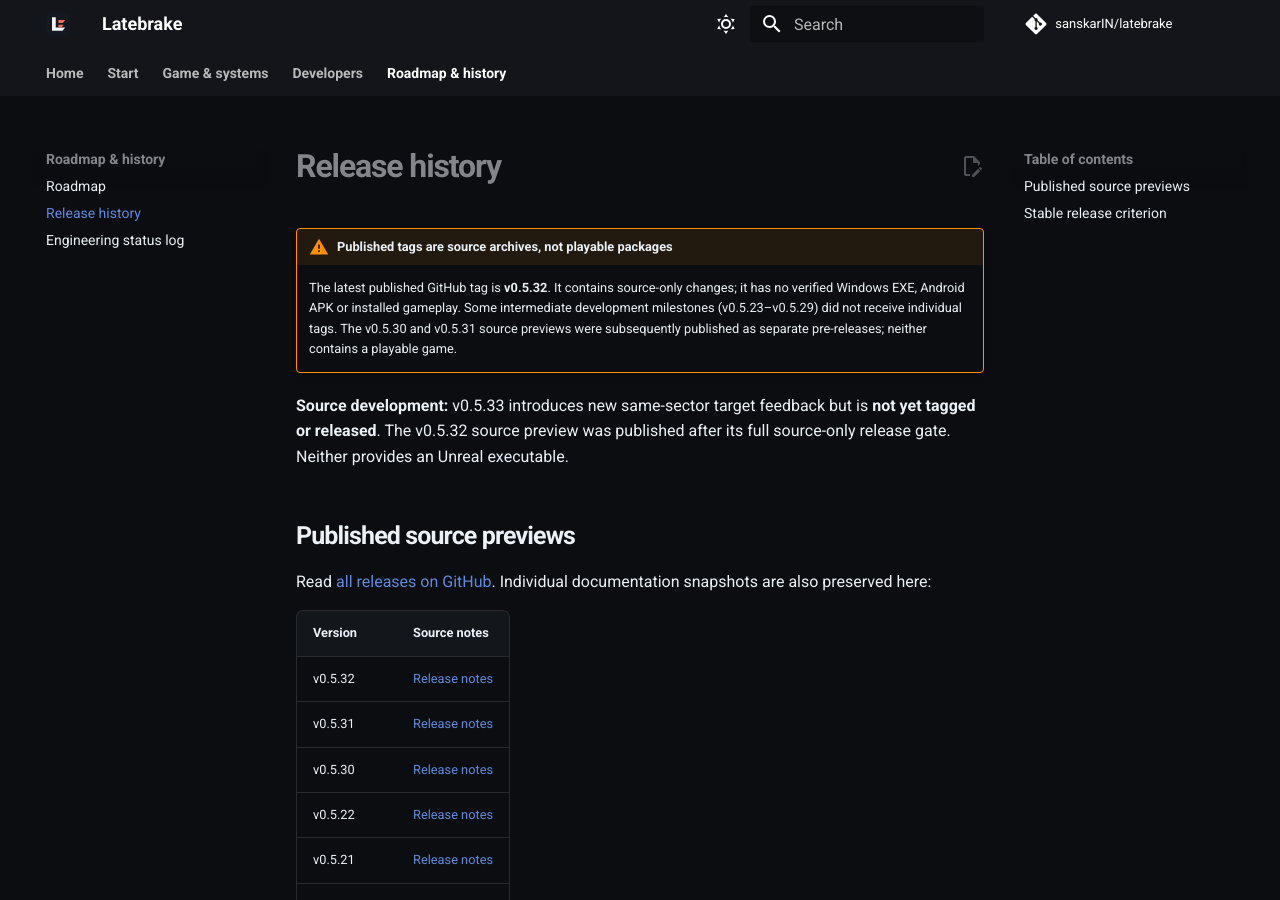
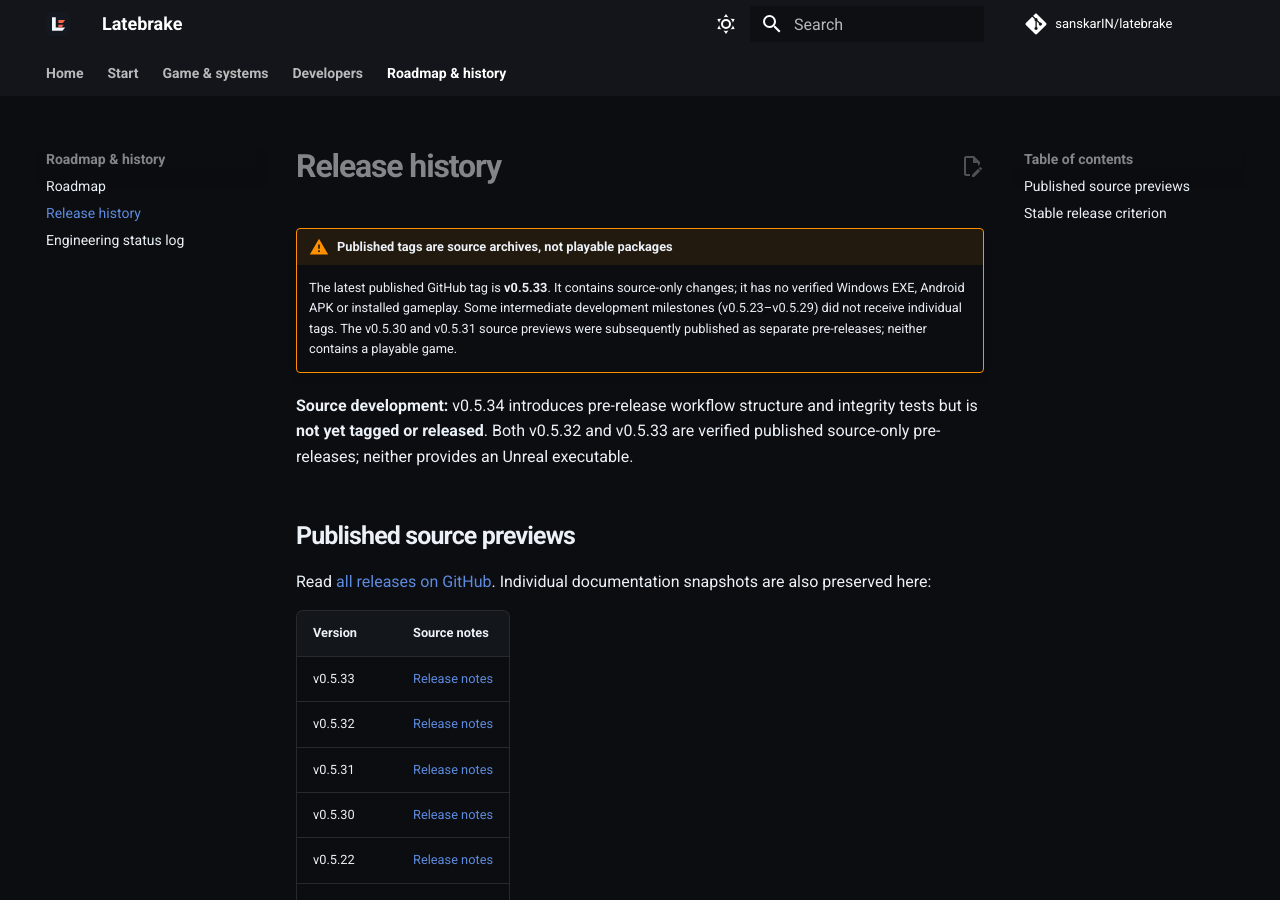
Before and after one commit to sanskarIN/latebrake, an MkDocs documentation site: the page built from docs/release-history.md, in a window 1280 px wide and 900 px high. Built offline with MkDocs 1.6.1 and Material for MkDocs 9.7.7, drawn with Linux system fonts in a browser that asks for light colours; comment, search, counter and statistics services are not loaded.

Commit message:
docs(v0.5.34): track release-workflow guards (docs/release-history.md)

```diff
--- a/docs/release-history.md
+++ b/docs/release-history.md
@@ -1,9 +1,9 @@
 # Release history
 
 !!! warning "Published tags are source archives, not playable packages"
-    The latest published GitHub tag is **v0.5.32**. It contains source-only changes; it has no verified Windows EXE, Android APK or installed gameplay. Some intermediate development milestones (v0.5.23–v0.5.29) did not receive individual tags. The v0.5.30 and v0.5.31 source previews were subsequently published as separate pre-releases; neither contains a playable game.
+    The latest published GitHub tag is **v0.5.33**. It contains source-only changes; it has no verified Windows EXE, Android APK or installed gameplay. Some intermediate development milestones (v0.5.23–v0.5.29) did not receive individual tags. The v0.5.30 and v0.5.31 source previews were subsequently published as separate pre-releases; neither contains a playable game.
 
-**Source development:** v0.5.33 introduces new same-sector target feedback but is **not yet tagged or released**. The v0.5.32 source preview was published after its full source-only release gate. Neither provides an Unreal executable.
+**Source development:** v0.5.34 introduces pre-release workflow structure and integrity tests but is **not yet tagged or released**. Both v0.5.32 and v0.5.33 are verified published source-only pre-releases; neither provides an Unreal executable.
 
 ## Published source previews
 
@@ -11,6 +11,7 @@ Read [all releases on GitHub](https://github.com/sanskarIN/latebrake/releases).
 
 | Version | Source notes |
 | --- | --- |
+| v0.5.33 | [Release notes](releases/v0.5.33.md) |
 | v0.5.32 | [Release notes](releases/v0.5.32.md) |
 | v0.5.31 | [Release notes](releases/v0.5.31.md) |
 | v0.5.30 | [Release notes](releases/v0.5.30.md) |
```
